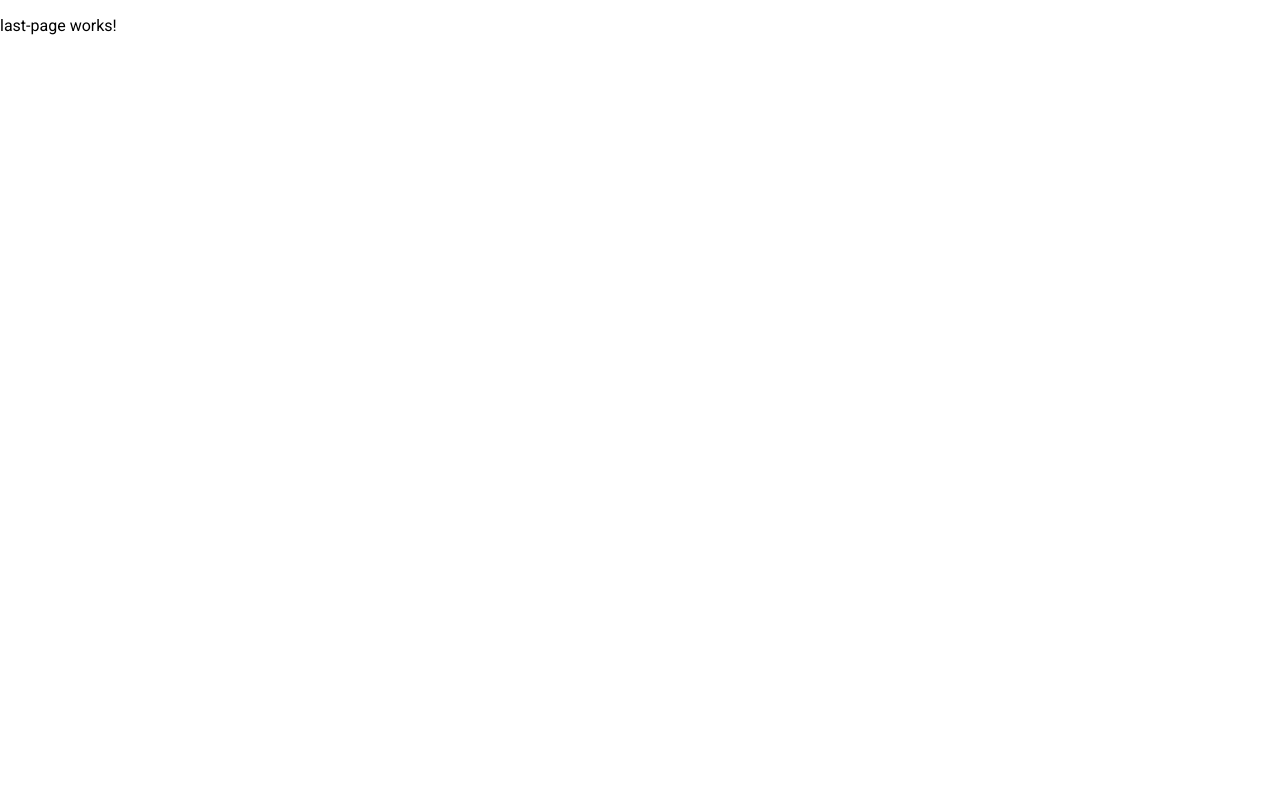
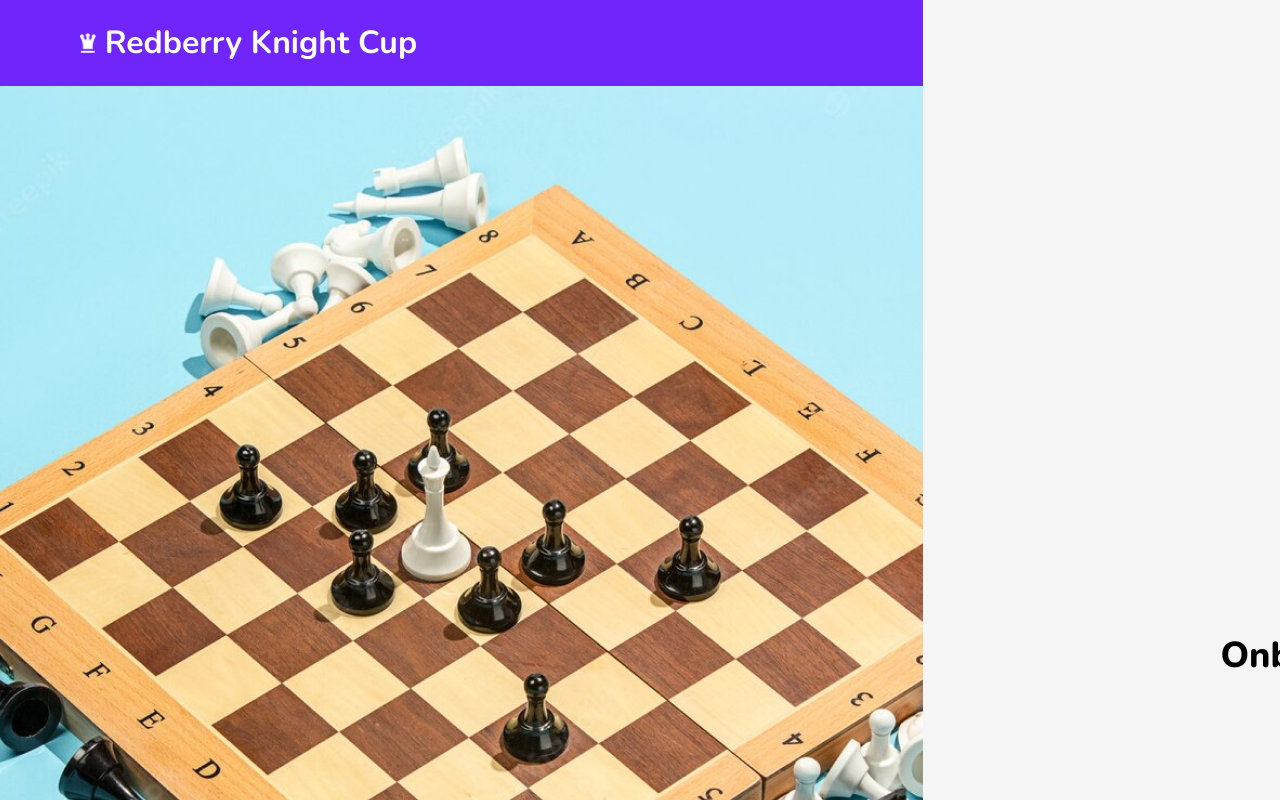
Before and after one commit to tornikepe/redberry-project, an Angular app: page /last-page in a window 1280 px wide. Shown: the top 800 px of the page. Built offline with nearby package versions, Linux system fonts and the light colour scheme.

Commit message:
complete design

```diff
--- a/src/app/chess-experience/chess-experience.component.html
+++ b/src/app/chess-experience/chess-experience.component.html
@@ -40,7 +40,9 @@
         class="square2"
         [ngStyle]="{
           'background-color':
-            !form.value.experience_level && !form.value.participated
+            !form.value.experience_level &&
+            !form.value.character &&
+            !form.value.participated
               ? 'white'
               : '#E9FAF1'
         }"
@@ -69,18 +71,19 @@
     </div>
 
     <form [formGroup]="form">
-      <select formArrayName="experience_level">
+      <select formControlName="experience_level">
         <option value="" selected disabled hidden>level of knowledge *</option>
         <option value="Beginner">Beginner</option>
         <option value="Intermediate">Intermediate</option>
         <option value="Professional">Professional</option>
       </select>
-      <select formArrayName="character" id="select2">
+
+      <select formControlName="character" id="select2">
         <option value="" selected disabled hidden>
           Choose your character *
         </option>
         <option class="characters" *ngFor="let item of imagesData">
-          {{ item.name }} {{ item.images }}
+          {{ item.name }}
         </option>
       </select>
 
--- a/src/app/chess-experience/chess-experience.component.ts
+++ b/src/app/chess-experience/chess-experience.component.ts
@@ -18,9 +18,7 @@ export class ChessExperienceComponent implements OnInit {
   ngOnInit(): void {
     this.userService.getImageData().subscribe((res: any) => {
       this.imagesData = res;
-      this.imagesData.map((e: any) => {
-        console.log(e);
-      });
+      this.imagesData.map((e: any) => {});
     });
   }
   constructor(
@@ -29,9 +27,9 @@ export class ChessExperienceComponent implements OnInit {
     private router: Router
   ) {
     this.form = this.fb.group({
-      experience_level: [null, [Validators.required]],
+      experience_level: ['', [Validators.required]],
+      character: ['', [Validators.required]],
       participated: [null, [Validators.required]],
-      character: [null, [Validators.required]],
     });
   }
 
@@ -69,7 +67,6 @@ export class ChessExperienceComponent implements OnInit {
       already_participated: participated,
       character_id: 2,
     };
-    console.log(obj);
 
     // const currentObj = this.userService.setData2(obj);
     // const fullObj = localStorage.getItem('user-form');
--- a/src/app/last-page/last-page.component.html
+++ b/src/app/last-page/last-page.component.html
@@ -1 +1,20 @@
-<p>last-page works!</p>
+<div class="container">
+  <div class="header">
+    <h1 class="header-text">
+      <img class="vector" src="../../assets/images/Vector.png" alt="Vector" />
+      Redberry Knight Cup
+    </h1>
+    <div class="image">
+      <img
+        class="last-image"
+        src="../../assets/images/last-page.png"
+        alt="last-image"
+      />
+    </div>
+  </div>
+
+  <div class="content">
+    <img src="../../assets/images/Succsess-rocket.png" alt="" />
+    <h2>Onboarding completed!</h2>
+  </div>
+</div>
--- a/src/app/last-page/last-page.component.scss
+++ b/src/app/last-page/last-page.component.scss
@@ -0,0 +1,37 @@
+@import url('https://fonts.googleapis.com/css2?family=Nunito:wght@700;800&family=Open+Sans&display=swap');
+@import url('https://fonts.googleapis.com/css2?family=Open+Sans:wght@600&display=swap');
+.container{
+  background-color: #F5F5F5;
+  display: flex;
+  font-family: 'Nunito', sans-serif;
+  height: 1080px;
+  overflow: hidden;
+}
+.vector{
+  width: 16px;
+  height: 20px;
+  margin-left: 80px;
+}
+.header-text{
+  color: #FFFFFF;
+}
+.header{
+  width: 923px;
+  height: 88px;
+  background-color:#7025FB;
+}
+.content{
+  width: 997px;
+  height: 1280px;
+  background-color:#F5F5F5;
+  display: flex;
+  align-items: center;
+  justify-content: center;
+  flex-direction: column;
+  position: relative;
+  bottom: 80px;
+}
+h2{
+  font-size: 36px;
+  font-weight: 800;
+}
```
Also changed, not shown: 1 other file (tests, documents, lock files or other folders).
